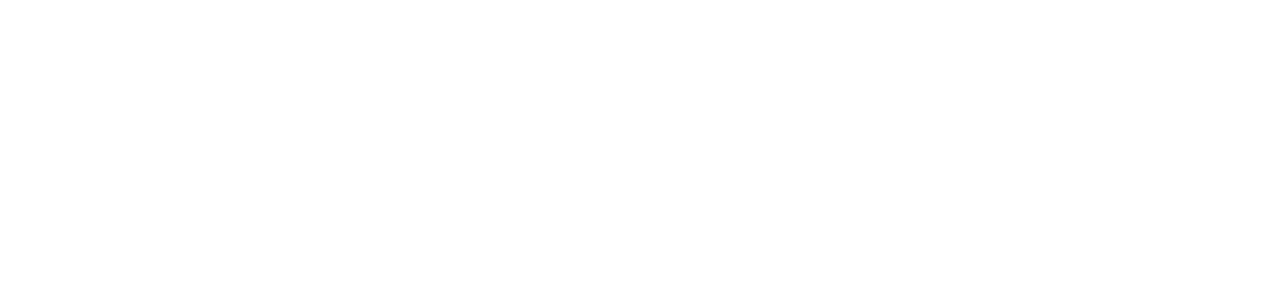
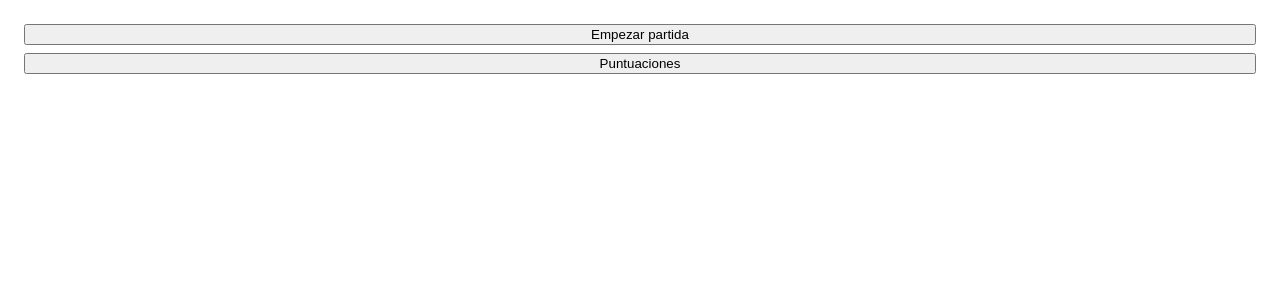
Before and after one commit to pekesheep/pochangular, an Angular app: page / in a window 1280 px wide. Shown: the top 300 px of the page. Built offline with nearby package versions, Linux system fonts and the light colour scheme.

Commit message:
Create home component with basic layout

```diff
--- a/src/app/app.routes.ts
+++ b/src/app/app.routes.ts
@@ -1,3 +1,4 @@
 import { Routes } from '@angular/router';
+import { HomeComponent } from './home/home.component';
 
-export const routes: Routes = [];
+export const routes: Routes = [{ path: '', component: HomeComponent }];
--- /dev/null
+++ b/src/app/home/home.component.html
@@ -0,0 +1,5 @@
+<div class="menu">
+    <button routerLink="">Empezar partida</button>
+    <button *ngIf="gameExists">Continuar</button>
+    <button>Puntuaciones</button>
+</div>
--- /dev/null
+++ b/src/app/home/home.component.scss
@@ -0,0 +1,6 @@
+.menu {
+    display: flex;
+    flex-direction: column;
+    padding: 16px;
+    gap: 8px;
+}
--- /dev/null
+++ b/src/app/home/home.component.ts
@@ -0,0 +1,14 @@
+import { Component } from '@angular/core';
+import { CommonModule } from '@angular/common';
+import { RouterModule } from '@angular/router';
+
+@Component({
+  selector: 'app-home',
+  standalone: true,
+  imports: [CommonModule, RouterModule],
+  templateUrl: './home.component.html',
+  styleUrls: ['./home.component.scss']
+})
+export class HomeComponent {
+  gameExists: boolean = false;
+}
```
Also changed, not shown: 1 other file (tests, documents, lock files or other folders).
